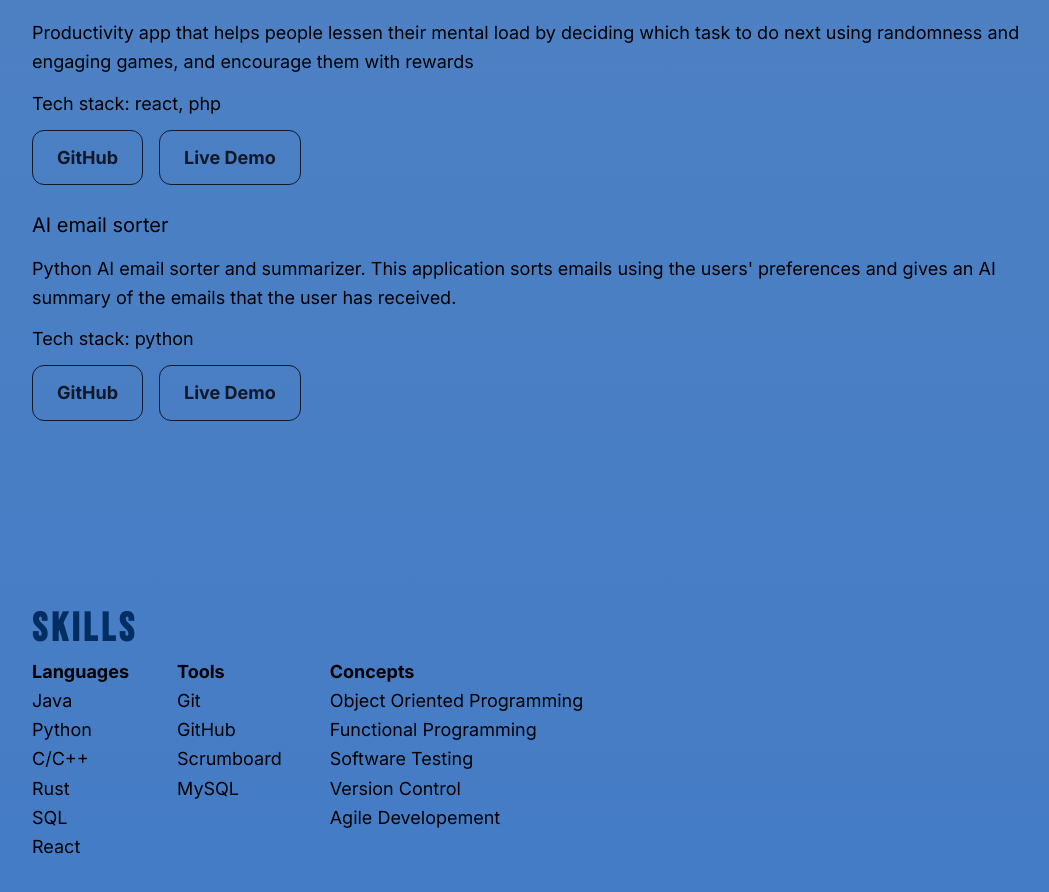
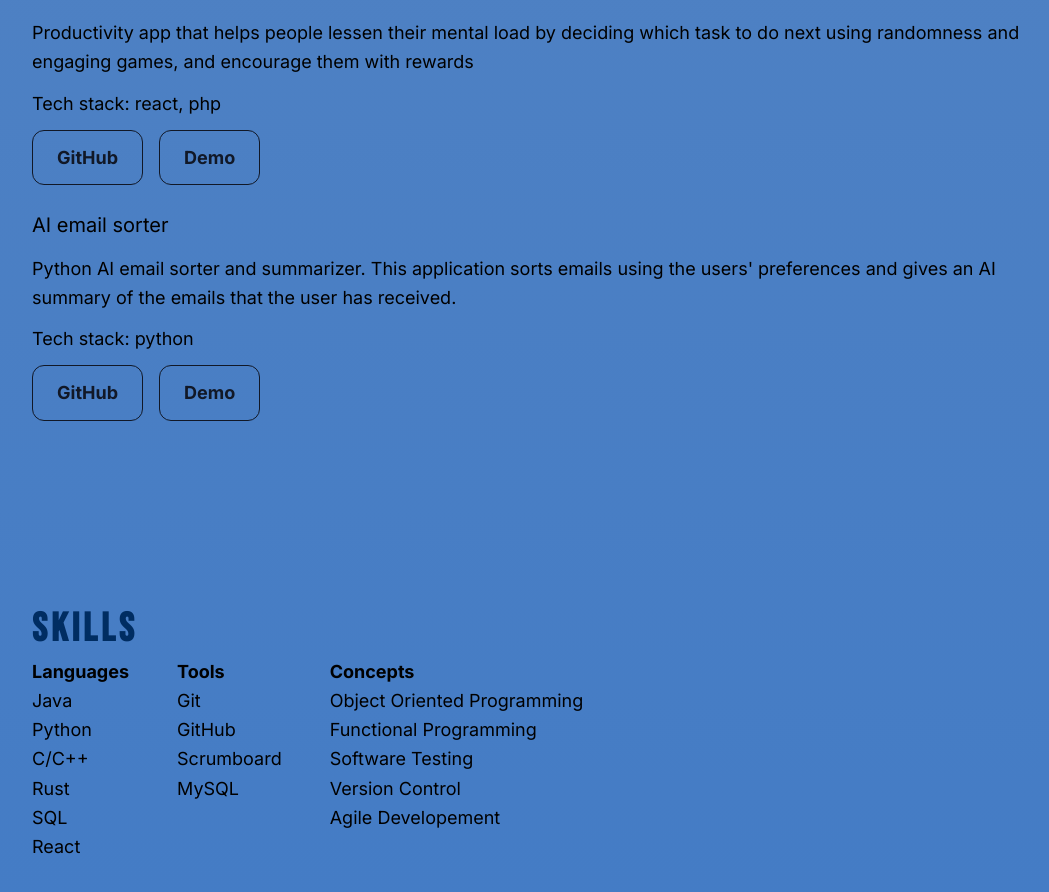
Before and after one commit to liam-cassidy11/portfolio, a React (Vite) app: page / in a window 1280 px wide. Shown: the part 1567-2459 px from the top of the page, without its empty margins (96-1145 px from the left). Built offline with nearby package versions, Linux system fonts and the light colour scheme.

Commit message:
initial commit

```diff
--- a/src/components/Projects.jsx
+++ b/src/components/Projects.jsx
@@ -1,8 +1,8 @@
 import { motion } from 'framer-motion'
 
 const projects = [
-  { title: "ToDoulette", description: "Productivity app that helps people lessen their mental load by deciding which task to do next using randomness and engaging games, and encourage them with rewards", tech: [" react, ", "php"], github: "https://github.com/cse442-software-engineering-ub/s26-team-balala", demo: "./CSE442Presentation.mp4" },
-  { title: "AI email sorter", description: "Python AI email sorter and summarizer. This application sorts emails using the users' preferences and gives an AI summary of the emails that the user has received.", tech: [" python", ], github: "https://github.com/liam-cassidy11/CSE368-project", demo: "./LiamCassidyUIDemo.mp4" },
+  { title: "ToDoulette", description: "Productivity app that helps people lessen their mental load by deciding which task to do next using randomness and engaging games, and encourage them with rewards", tech: [" react, ", "php"], github: "https://github.com/cse442-software-engineering-ub/s26-team-balala", demo: "https://youtu.be/bVHHtKkY5aQ" },
+  { title: "AI email sorter", description: "Python AI email sorter and summarizer. This application sorts emails using the users' preferences and gives an AI summary of the emails that the user has received.", tech: [" python", ], github: "https://github.com/liam-cassidy11/CSE368-project", demo: "https://youtu.be/7T3xekdD6u4" },
 ]
 
 function Projects() {
@@ -28,7 +28,7 @@ function Projects() {
             </div>
             <div className="text-lg leading-relaxed mt-3 flex gap-4">
               <a className = "text-gray-900 hover:bg-parchment hover:text-black px-6 py-3 rounded-xl font-bold transition-colors border border-gray-900" href={project.github} target="_blank" rel="noopener noreferrer">GitHub </a>
-              <a className = "text-gray-900 hover:bg-parchment hover:text-black px-6 py-3 rounded-xl font-bold transition-colors border border-gray-900" href={project.demo} target="_blank" rel="noopener noreferrer">Live Demo</a>
+              <a className = "text-gray-900 hover:bg-parchment hover:text-black px-6 py-3 rounded-xl font-bold transition-colors border border-gray-900" href={project.demo} target="_blank" rel="noopener noreferrer">Demo</a>
             </div>
           </div>
         ))}
```
